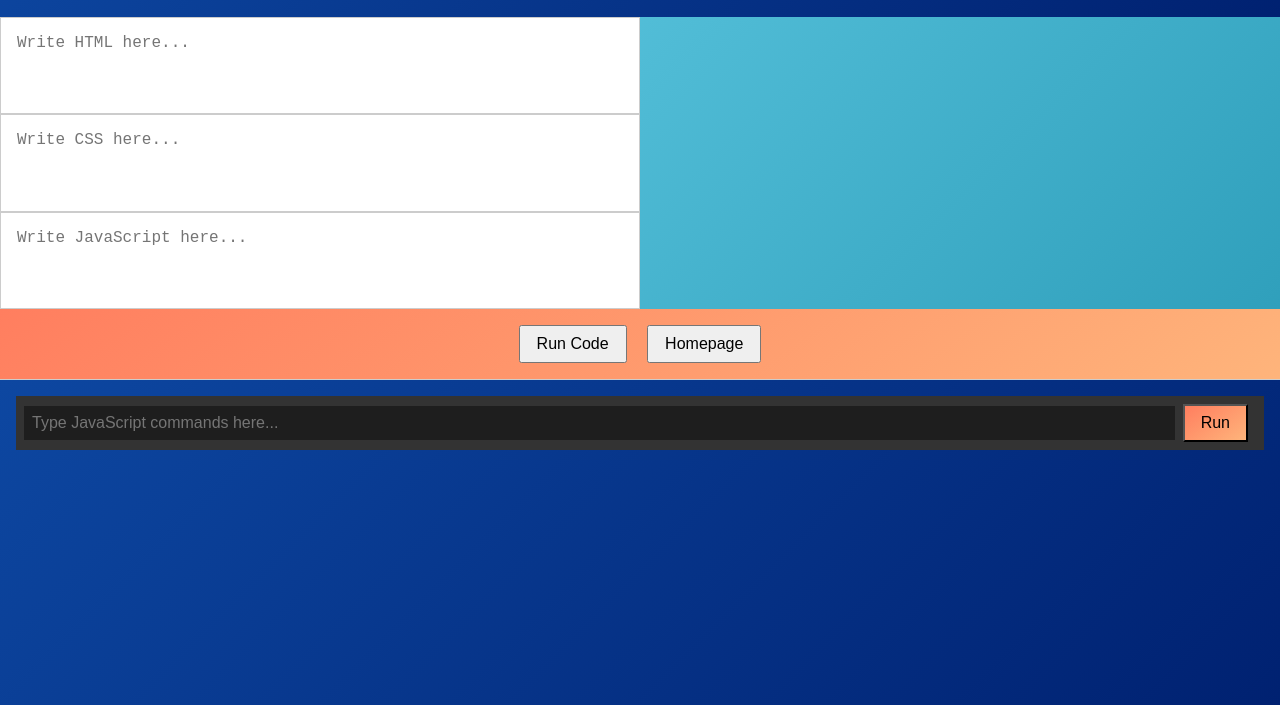
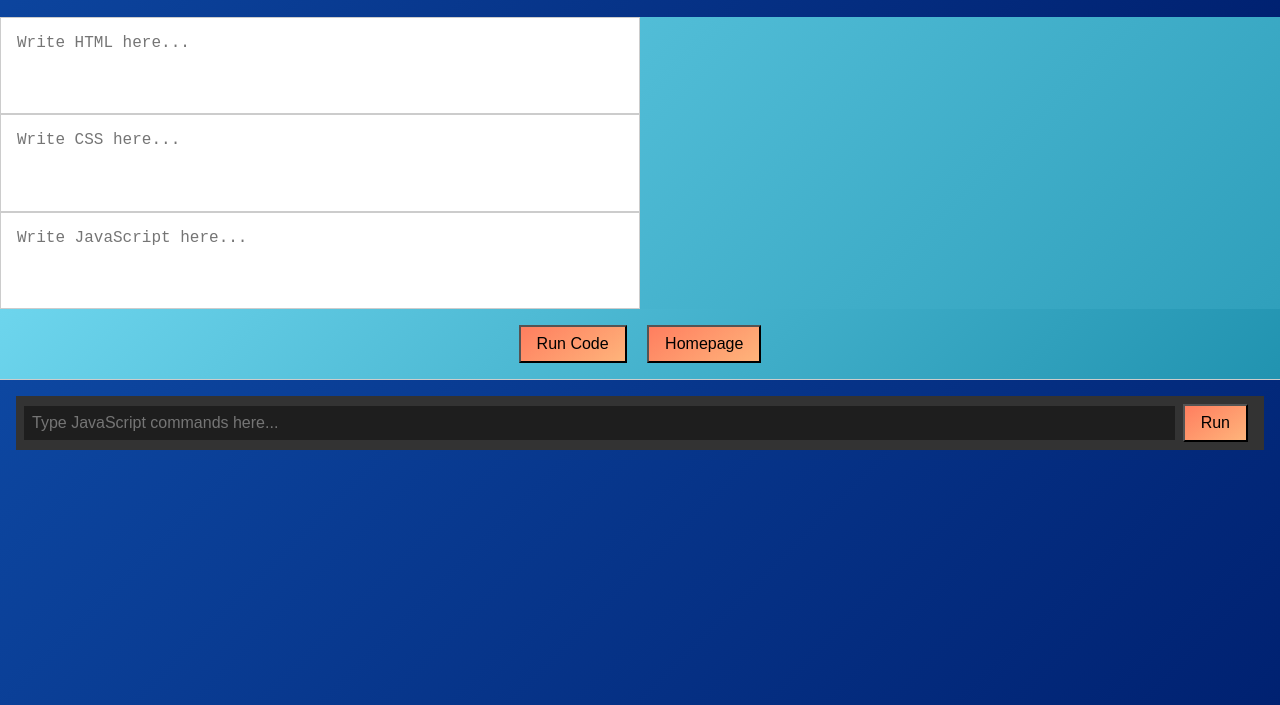
Before and after one commit to TheRealMythicalpro9/WebGames, a website: page online-game/public/javascript sandbox/jssb.html in a window 1280 px wide. Shown: the part 95-800 px from the top of the page. Drawn offline with Linux system fonts and the light colour scheme.

Commit message:
Update jssb.css

```diff
--- a/online-game/public/javascript sandbox/jssb.css
+++ b/online-game/public/javascript sandbox/jssb.css
@@ -42,7 +42,7 @@ header {
 .buttons {
     text-align: center;
     padding: 1rem;
-    background: linear-gradient(145deg, #ff7e5f, #feb47b);
+    background: linear-gradient(135deg, #6dd5ed, #2193b0);
 }
 
 button {
@@ -50,6 +50,7 @@ button {
     padding: 0.5rem 1rem;
     font-size: 1rem;
     cursor: pointer;
+    background: linear-gradient(145deg, #ff7e5f, #feb47b);
 }
 
 .console {
```
